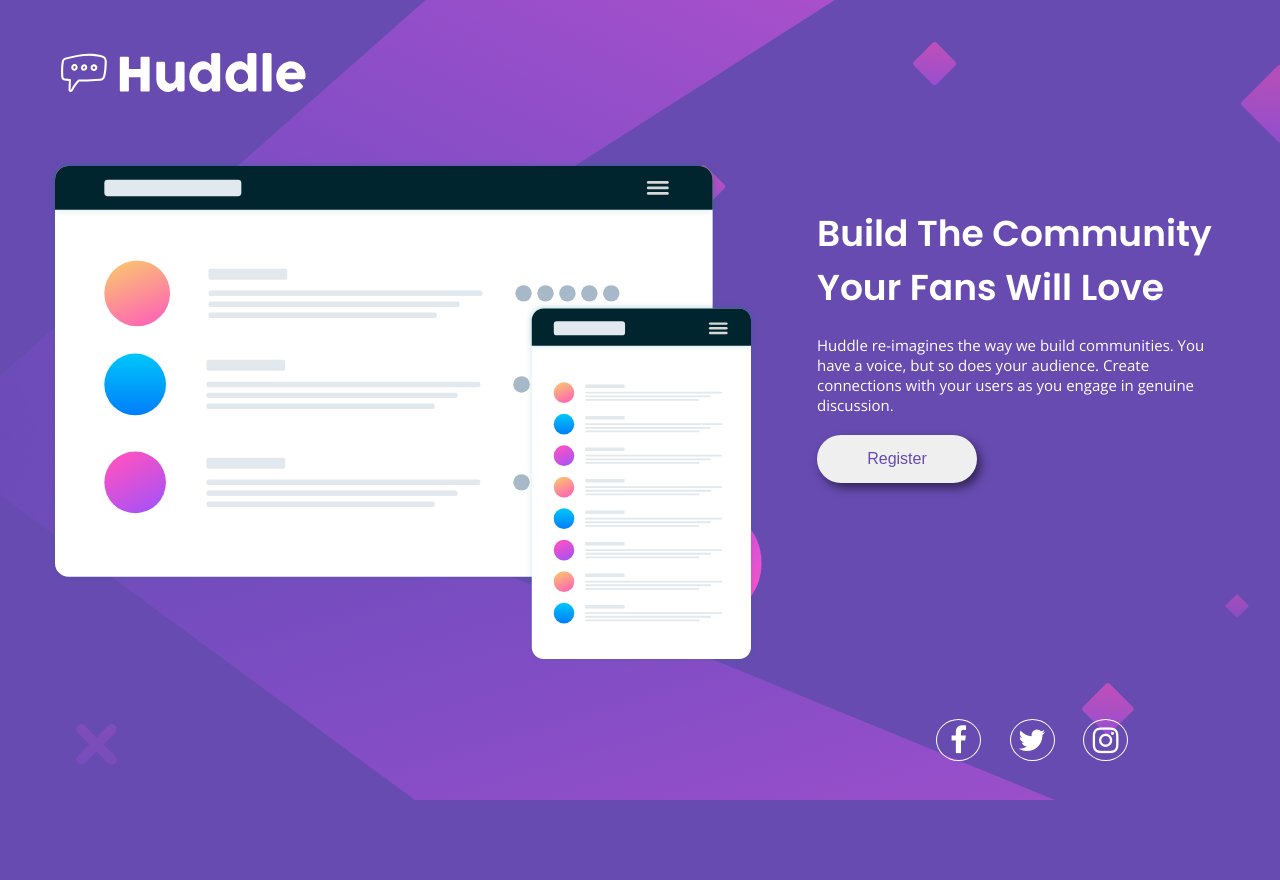
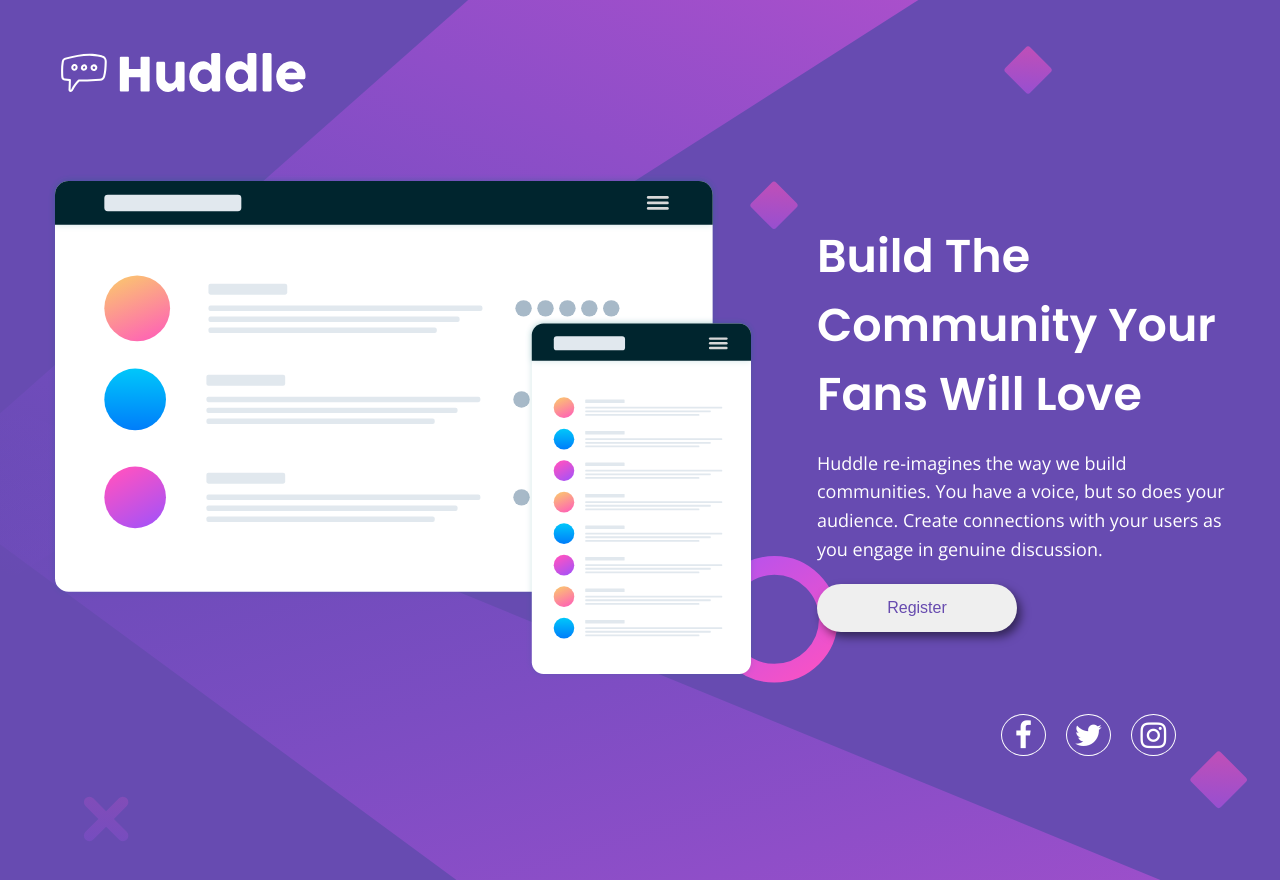
Before and after one commit to Anushri-Rawat/Huddle_landing_page, a plain HTML site: page index.html in a window 1280 px wide. Drawn offline with nearby package versions, Linux system fonts and the light colour scheme.

Commit message:
second commit-basic changes

```diff
--- a/index.html
+++ b/index.html
@@ -16,8 +16,8 @@
     }
     body {
       min-height: 100vh;
-      background-size: center;
-    background-image: url(/images/bg-desktop.svg);
+      background-size:cover;
+    background-image: url(./images/bg-desktop.svg);
     background-repeat: no-repeat;
     background-color: #674BB1;
     margin: 2.5rem 3rem;
@@ -26,7 +26,7 @@
   overflow:hidden;
 }
    .container-body{
-     margin:50px 0;
+     margin:65px 0 30px 0;
      display:flex;
      gap:60px;
    }
@@ -39,20 +39,20 @@
      color:white;
    }
    .content h1{
-     font-size:36px;
+     font-size:46px;
      font-family: 'Poppins', sans-serif;
      font-weight:600;
-     line-height:1.5;
      margin-bottom:20px;
 
    }
    .content p{
     font-family: 'Open Sans', sans-serif;
+    line-height:1.8rem;
     font-weight:400;
-    font-size:15px;
+    font-size:18px;
    }
    input{
-     width:160px;
+     width:200px;
      padding:15px;
      border-radius:200px;
      color:hsl(257, 40%, 49%);
@@ -65,23 +65,19 @@
     background:hsl(300, 69%, 71%);
      color:white;
    }
-   .footer{
-     width:100vw;
+   .icons{
+     padding-right:12%;
      display:flex;
-     margin-left:75%;
-   }
-   .icons{
-     margin-right:5%;
-     flex-basis:15%;
-     display: flex;
-     justify-content: space-between;
+    justify-content: flex-end;
+     width: 100vw;
+
    }
    .icons .fa{
      border-radius:50%;
      color:white;
      border:1px solid white;
-    border-radius: 50%;
     padding:5px;
+    margin: 0 10px;
     width: 45px;
     font-size: 30px;
     text-align: center;
@@ -92,7 +88,7 @@
    }
    @media (max-width:500px){
     body {
-    background-image: url(/images/bg-mobile.svg);
+    background-image: url(./images/bg-mobile.svg);
     background-size:100% 49%;
     background-repeat:no-repeat;
     margin: 2rem;
@@ -119,7 +115,7 @@
   }
   }
   @media (max-width:650px)
-  {.footer{
+  {.icons{
        width:100%;
        margin-left:0;
      justify-content: center;
```
